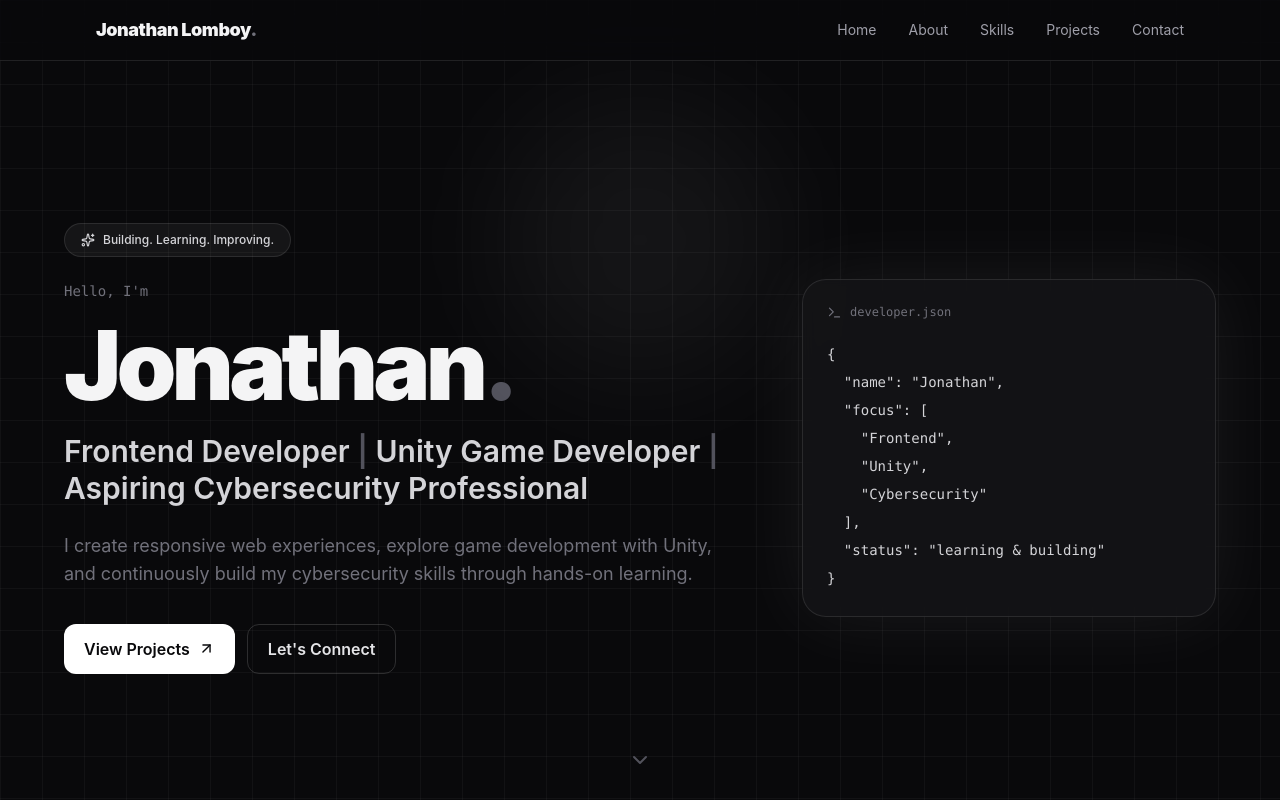
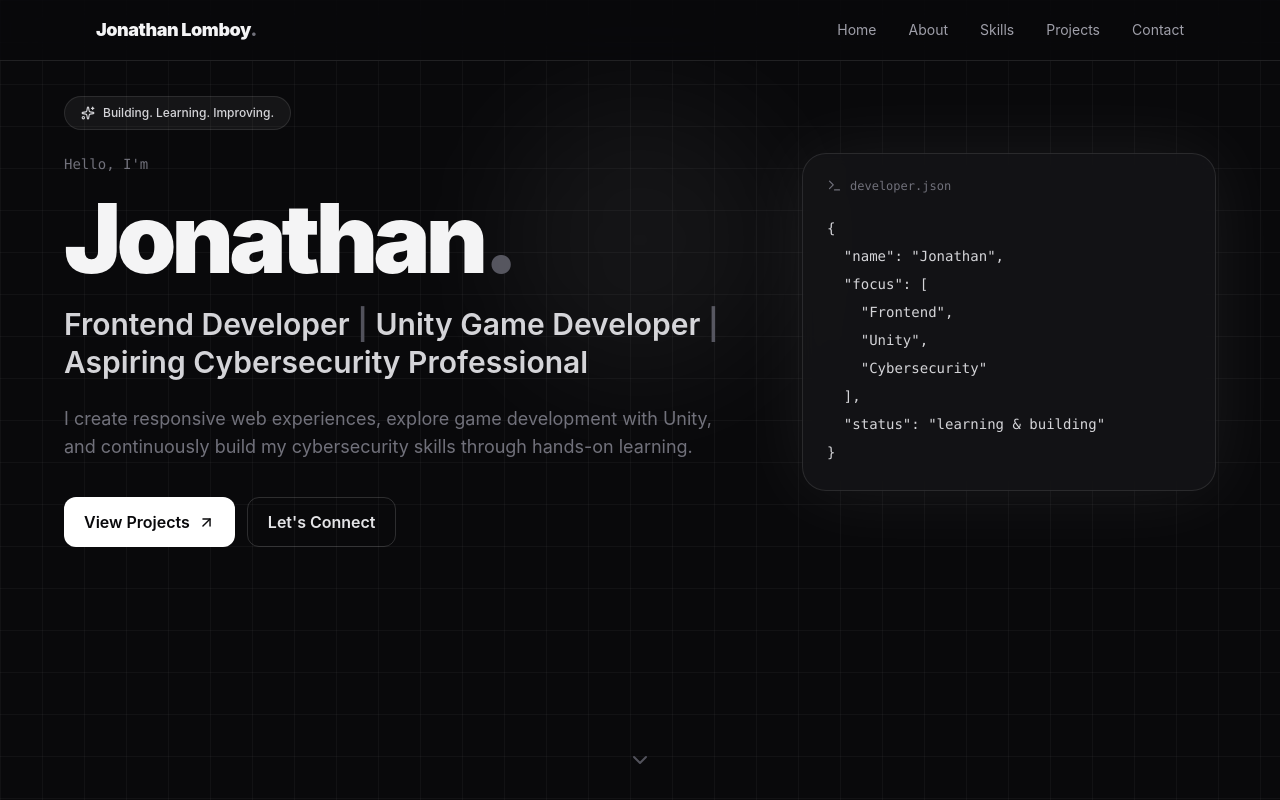
Before and after one commit to jonathanlomboy00-oss/jonathan-portfolio, a React (Vite) app: page / in a window 1280 px wide. Shown: the top 800 px of the page. Built offline with nearby package versions, Linux system fonts and the light colour scheme.

Commit message:
Improve hero section positioning

```diff
--- a/src/main.jsx
+++ b/src/main.jsx
@@ -57,9 +57,9 @@ function App() {
       </header>
 
       <main>
-        <section id="home" className="grid-bg relative flex min-h-screen items-center px-5 pt-24 lg:px-8">
+        <section id="home" className="grid-bg relative flex min-h-screen items-start px-5 pt-24 lg:px-8">
           <div className="absolute left-1/2 top-24 h-72 w-72 -translate-x-1/2 rounded-full bg-white/5 blur-3xl" />
-          <div className="mx-auto grid max-w-6xl items-center gap-12 py-20 md:grid-cols-[1.25fr_.75fr]">
+          <div className="mx-auto grid max-w-6xl items-center gap-12 py-0 md:grid-cols-[1.25fr_.75fr]">
             <div>
               <div className="mb-6 inline-flex items-center gap-2 rounded-full border border-white/10 bg-white/5 px-4 py-2 text-xs font-medium text-zinc-300">
                 <Sparkles size={14}/> Building. Learning. Improving.
```
